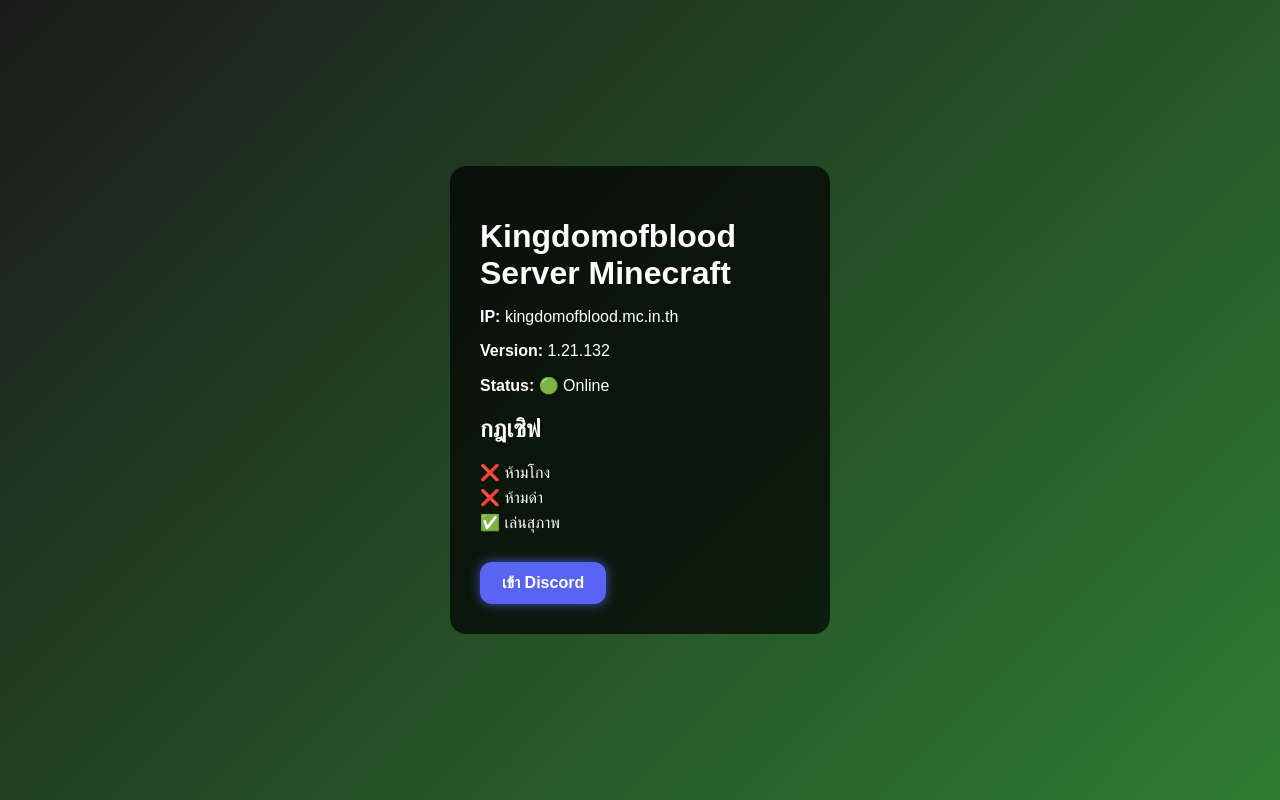
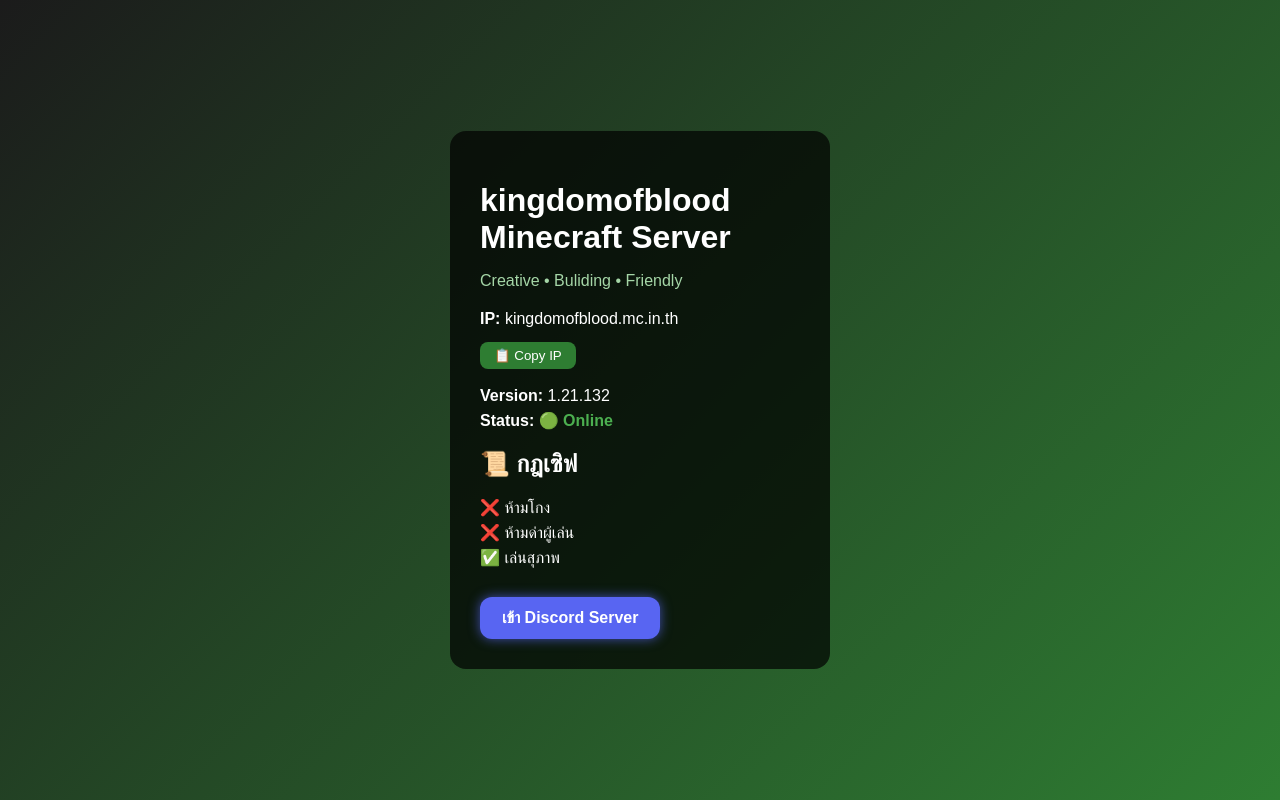
Before and after one commit to NestJaaaa/minecraft-server-web, a plain HTML site: page index.html in a window 1280 px wide. Drawn offline with Linux system fonts and the light colour scheme.

Commit message:
Update index.html

```diff
--- a/index.html
+++ b/index.html
@@ -2,28 +2,40 @@
 <html lang="th">
 <head>
   <meta charset="UTF-8">
-  <title>Minecraft Server</title>
+  <title>kingdomofblood Minecraft Server</title>
   <link rel="stylesheet" href="style.css">
 </head>
 <body>
 
   <div class="card">
-  <h1> Kingdomofblood Server Minecraft</h1>
+    <h1>kingdomofblood Minecraft Server</h1>
+    <p class="subtitle">Creative • Buliding • Friendly</p>
+
+    <div class="info">
       <p><b>IP:</b> kingdomofblood.mc.in.th</p>
+      <button class="copy-btn" onclick="copyIP()">📋 Copy IP</button>
       <p><b>Version:</b> 1.21.132</p>
-  <p><b>Status:</b> 🟢 Online</p>
+      <p><b>Status:</b> <span class="online">🟢 Online</span></p>
+    </div>
 
-  <h2>กฎเซิฟ</h2>
+    <h2>📜 กฎเซิฟ</h2>
     <ul>
       <li>❌ ห้ามโกง</li>
-    <li>❌ ห้ามด่า</li>
+      <li>❌ ห้ามด่าผู้เล่น</li>
       <li>✅ เล่นสุภาพ</li>
     </ul>
 
     <a class="btn" href="https://discord.gg/Fb3ZQ5R8Wv" target="_blank">
-    เข้า Discord
+       เข้า Discord Server
     </a>
   </div>
 
+<script>
+function copyIP() {
+  navigator.clipboard.writeText("kingdomofblood.mc.in.th");
+  alert("คัดลอก IP แล้ว!");
+}
+</script>
+
 </body>
 </html>
```
Lines whose indentation alone changed are shown as unchanged.
